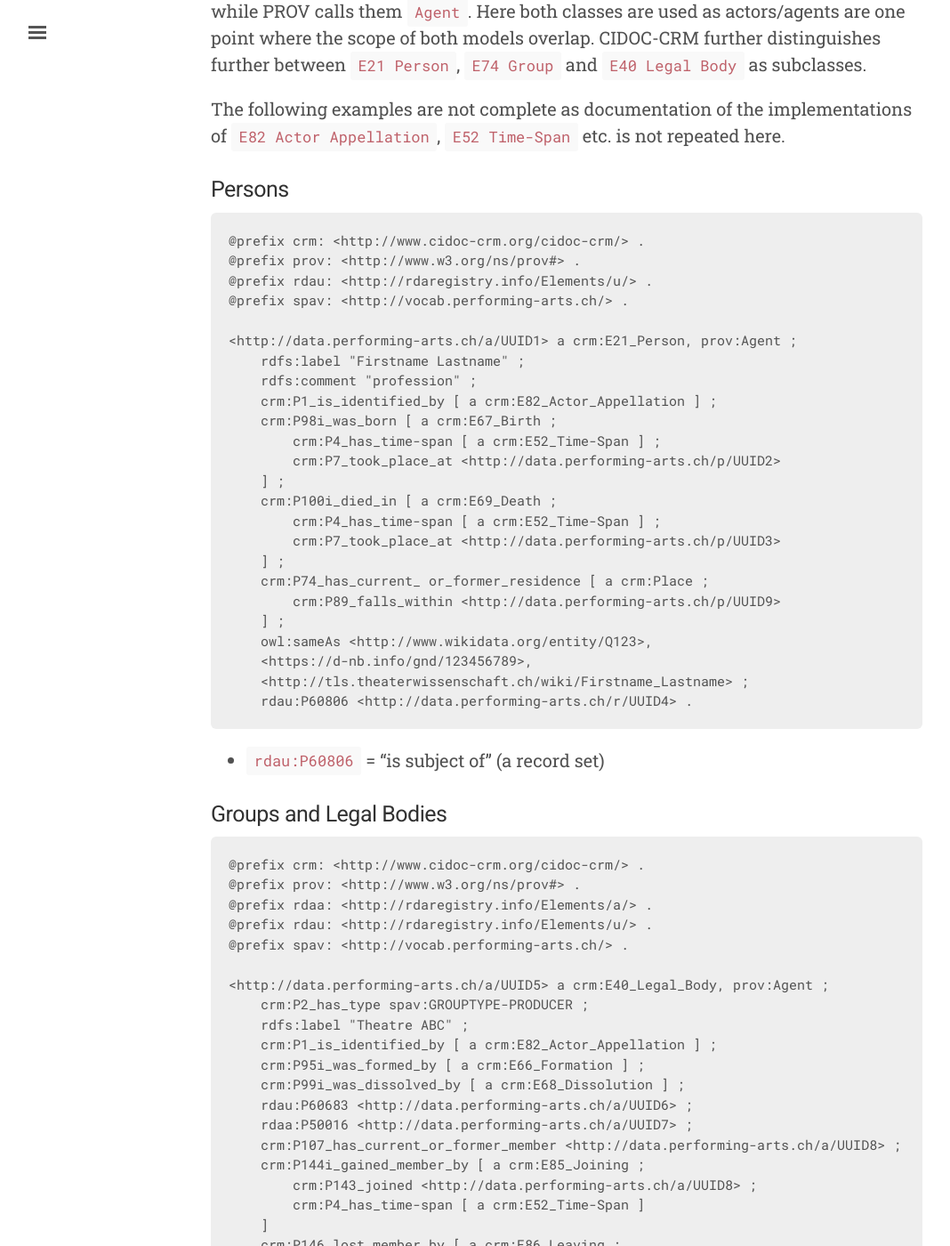
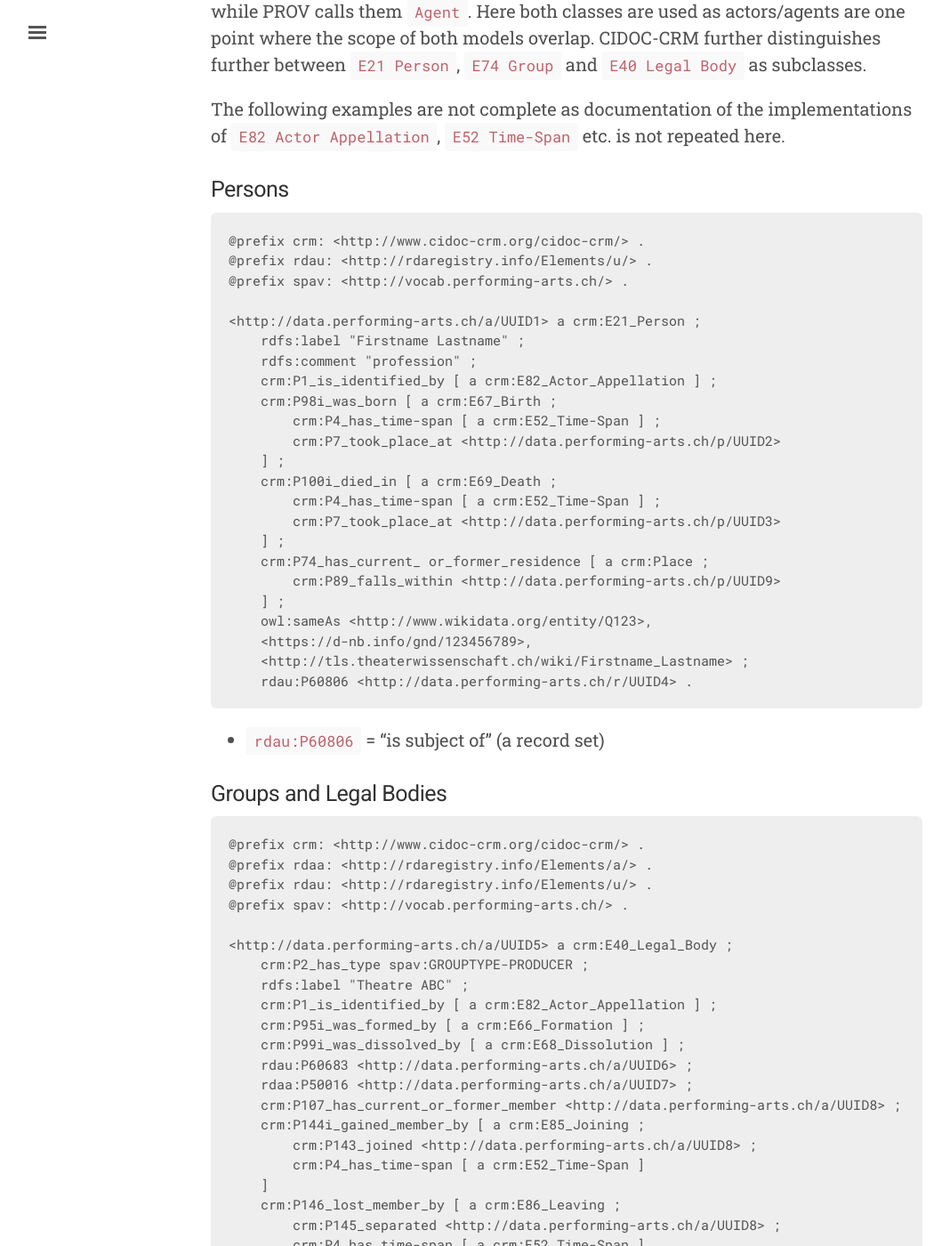
Before and after one commit to sapa/spa-specifications, a Jekyll site: the page built from actors.md, in a window 1280 px wide and 1400 px high, scrolled down 255 px. Shown: the whole window at 89% size, without its empty margins (3-1071 px from the left). Built offline with Jekyll 4.4.1, drawn with Linux system fonts in a browser that asks for light colours; some of the changed text lies outside the part shown.

Commit message:
Actors are no longer prov:Agent

````diff
--- a/actors.md
+++ b/actors.md
@@ -11,11 +11,10 @@ The following examples are not complete as documentation of the implementations
 
 ```ttl
 @prefix crm: <http://www.cidoc-crm.org/cidoc-crm/> .
-@prefix prov: <http://www.w3.org/ns/prov#> .
 @prefix rdau: <http://rdaregistry.info/Elements/u/> .
 @prefix spav: <http://vocab.performing-arts.ch/> .
 
-<http://data.performing-arts.ch/a/UUID1> a crm:E21_Person, prov:Agent ;
+<http://data.performing-arts.ch/a/UUID1> a crm:E21_Person ;
     rdfs:label "Firstname Lastname" ;
     rdfs:comment "profession" ;
     crm:P1_is_identified_by [ a crm:E82_Actor_Appellation ] ;
@@ -44,12 +43,11 @@ The following examples are not complete as documentation of the implementations
 
 ```ttl
 @prefix crm: <http://www.cidoc-crm.org/cidoc-crm/> .
-@prefix prov: <http://www.w3.org/ns/prov#> .
 @prefix rdaa: <http://rdaregistry.info/Elements/a/> .
 @prefix rdau: <http://rdaregistry.info/Elements/u/> .
 @prefix spav: <http://vocab.performing-arts.ch/> .
 
-<http://data.performing-arts.ch/a/UUID5> a crm:E40_Legal_Body, prov:Agent ;
+<http://data.performing-arts.ch/a/UUID5> a crm:E40_Legal_Body ;
     crm:P2_has_type spav:GROUPTYPE-PRODUCER ;
     rdfs:label "Theatre ABC" ;
     crm:P1_is_identified_by [ a crm:E82_Actor_Appellation ] ;
````
Also changed, not shown: identities.md (+2 -4 lines), venues.md (+3 -2 lines).
